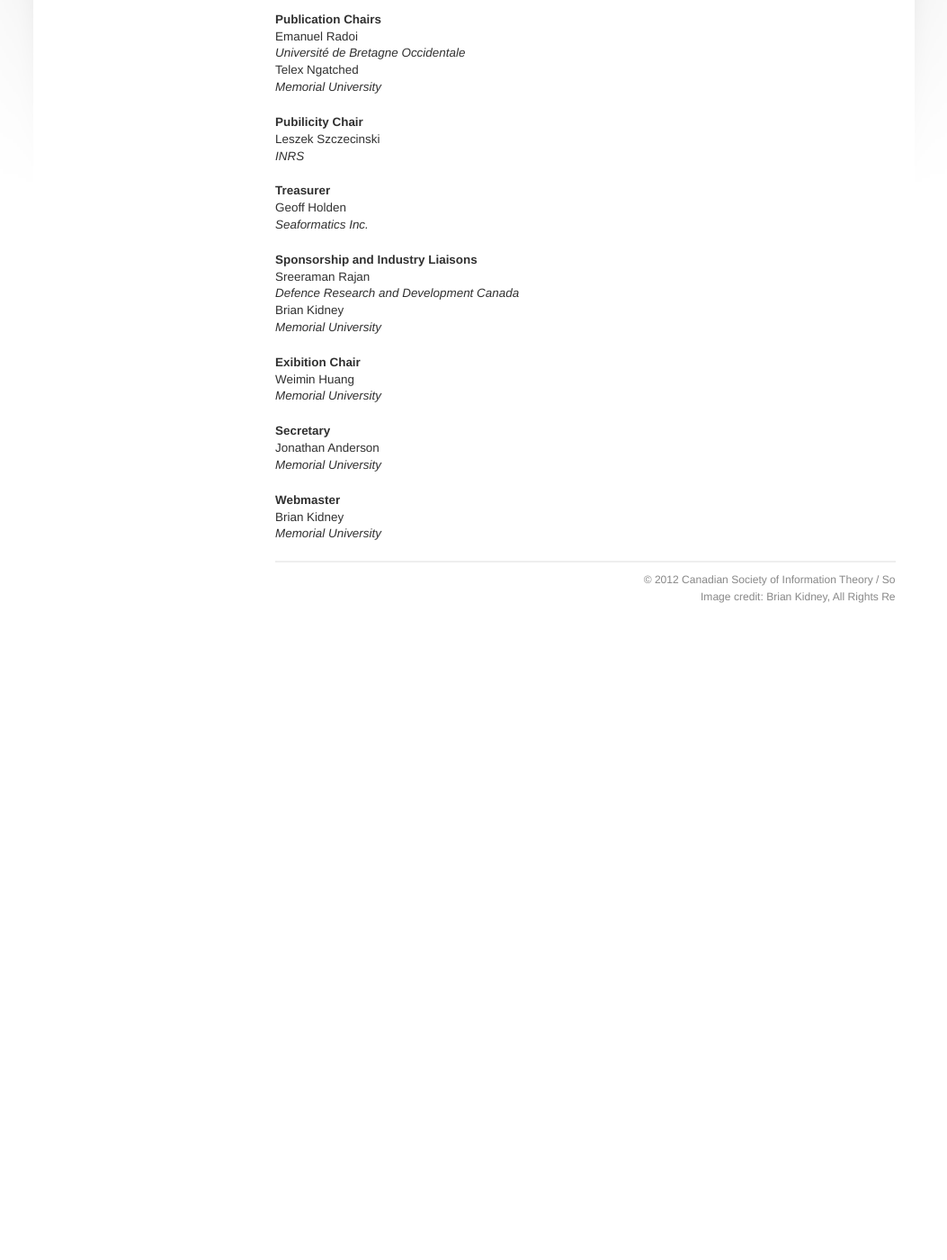
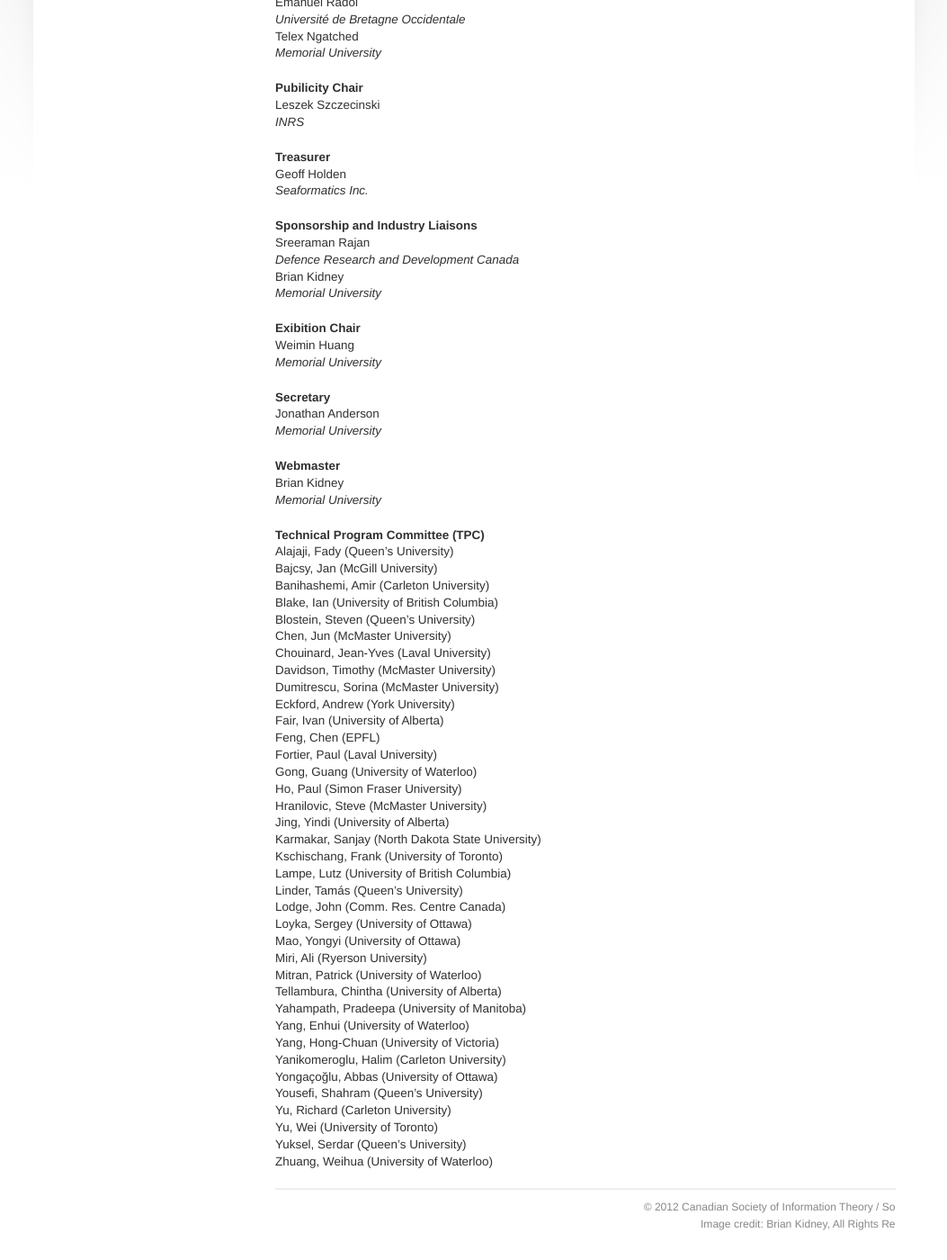
Before and after one commit to bkidney/CWIT2015, a Jekyll site: the page built from organizers.html, in a window 1280 px wide and 1400 px high, scrolled down 856 px. Shown: the whole window at 90% size, without its empty margins (114-1167 px from the left). Built offline with Jekyll 4.4.1, drawn with Linux system fonts in a browser that asks for light colours; before the commit the page ends 1559 px from its top, so only the background shows below that; some of the changed text lies outside the part shown.

Commit message:
Adds TPC and removes Josie Naterer.

```diff
--- a/organizers.html
+++ b/organizers.html
@@ -69,3 +67,44 @@ layout: default
                       Brian Kidney<br/>
                       <i>Memorial University</i>
                     </p>
+
+                    <p>
+                      <b>Technical Program Committee (TPC)</b><br/>
+                        Alajaji, Fady (Queen’s University) <br/>
+                        Bajcsy, Jan (McGill University)<br/>
+                        Banihashemi, Amir (Carleton University)<br/>
+                        Blake, Ian (University of British Columbia) <br/>
+                        Blostein, Steven (Queen’s University)<br/>
+                        Chen, Jun (McMaster University)<br/>
+                        Chouinard, Jean-Yves (Laval University) <br/>
+                        Davidson, Timothy (McMaster University)<br/>
+                        Dumitrescu, Sorina (McMaster University)<br/>
+                        Eckford, Andrew (York University)<br/>
+                        Fair, Ivan (University of Alberta)<br/>
+                        Feng, Chen (EPFL)<br/>
+                        Fortier, Paul (Laval University) <br/>
+                        Gong, Guang (University of Waterloo)<br/>
+                        Ho, Paul (Simon Fraser University)<br/>
+                        Hranilovic, Steve (McMaster University)<br/>
+                        Jing, Yindi (University of Alberta)<br/>
+                        Karmakar, Sanjay (North Dakota State University)<br/>
+                        Kschischang, Frank (University of Toronto)<br/>
+                        Lampe, Lutz (University of British Columbia) <br/>
+                        Linder, Tamás (Queen’s University) <br/>
+                        Lodge, John (Comm. Res. Centre Canada) <br/>
+                        Loyka, Sergey (University of Ottawa) <br/>
+                        Mao, Yongyi (University of Ottawa)<br/>
+                        Miri, Ali (Ryerson University) <br/>
+                        Mitran, Patrick (University of Waterloo) <br/>
+                        Tellambura, Chintha (University of Alberta)<br/>
+                        Yahampath, Pradeepa (University of Manitoba)<br/>
+                        Yang, Enhui (University of Waterloo) <br/>
+                        Yang, Hong-Chuan (University of Victoria)<br/>
+                        Yanikomeroglu, Halim (Carleton University) <br/>
+                        Yongaçoğlu, Abbas (University of Ottawa) <br/>
+                        Yousefi, Shahram (Queen’s University)<br/>
+                        Yu, Richard (Carleton University)<br/>
+                        Yu, Wei (University of Toronto) <br/>
+                        Yuksel, Serdar (Queen’s University)<br/>
+                        Zhuang, Weihua (University of Waterloo)<br/>
+                      </p>
```
Also changed, not shown: other parts of organizers.html (+1 -3 lines).
